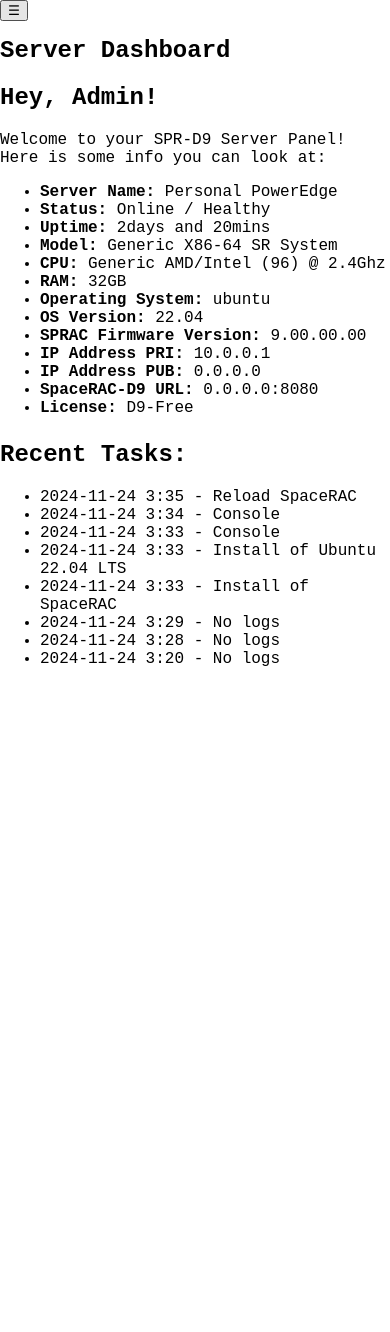
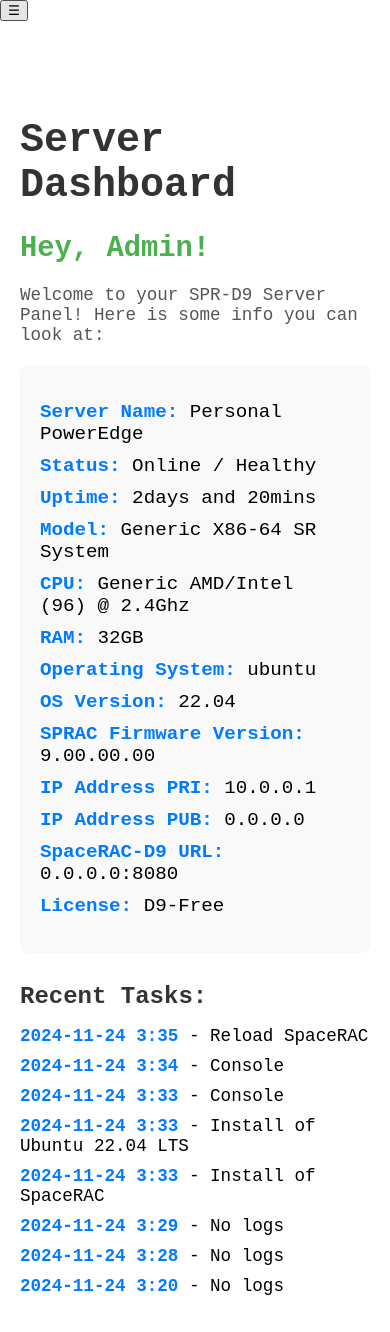
Before and after one commit to katy-the-kat/SpaceRAC, a Flask app: page /dashboard in a window 390 px wide. Before the commit the page ends 666 px from the top, so only its background shows below. Run offline with Flask 3, Linux system fonts and the light colour scheme; the visitor is signed in with stand-in values (Sample User, id 1).

Commit message:
STYLE FUCKING MOBILE UPDATE

```diff
--- a/static/style.css
+++ b/static/style.css
@@ -8,7 +8,7 @@ body {
 }
 
 /* Sidebar styling */
-#sidebar, .sidebar {
+#sidebar {
     position: fixed;
     top: 0;
     left: 0;
@@ -21,13 +21,13 @@ body {
     transition: transform 0.3s ease;
 }
 
-#sidebar h2, .sidebar h2 {
+#sidebar h2 {
     text-align: center;
     font-size: 1.5em;
     margin-bottom: 30px;
 }
 
-#sidebar a, .sidebar a {
+#sidebar a {
     color: white;
     text-decoration: none;
     display: block;
@@ -38,175 +38,95 @@ body {
     transition: background-color 0.3s;
 }
 
-#sidebar a:hover, .sidebar a:hover {
+#sidebar a:hover {
     background-color: #00509e;
 }
 
-/* Content area styling */
-.main-content, .console-container, .dashboard-container {
-    margin-left: 250px; /* Ensures content stays next to the sidebar */
+/* Main content area */
+#main-content {
+    margin-left: 250px;
     padding: 20px;
     box-sizing: border-box;
 }
 
-/* Console Management Page Styling */
-.console-container {
-    margin-left: 250px;
-    padding: 20px;
-    max-width: 1000px;
-    margin-top: 50px;
-    background-color: #1d1d1d;
-    border-radius: 10px;
-    box-shadow: 0 4px 8px rgba(0, 0, 0, 0.2);
+/* Dashboard styling */
+.dashboard-title {
+    font-size: 2.5em;
+    color: #333;
+    margin-bottom: 10px;
 }
 
-#console {
-    width: 100%;
-    height: 400px;
-    overflow-y: scroll;
-    background-color: black;
-    color: white;
-    padding: 20px;
-    border-radius: 5px;
-    margin-bottom: 20px;
-    font-family: monospace;
-}
-
-#inputBox {
-    width: 100%;
-    padding: 12px;
-    background-color: #333;
-    color: white;
-    border: none;
-    font-size: 1.1em;
-    border-radius: 5px;
-    margin-top: 10px;
-    transition: background-color 0.3s;
-}
-
-#inputBox:focus {
-    outline: none;
-    background-color: #555;
-}
-
-/* Power Control Page Styling */
-.power-container {
-    margin-left: 270px;
-    padding: 20px;
-    max-width: 1000px;
-    margin-top: 50px;
-    color: black;
-}
-
-h1, h3 {
-    font-size: 24px;
+.greeting {
+    font-size: 1.8em;
+    color: #4CAF50;
     margin-bottom: 20px;
 }
 
-.control-buttons {
+.welcome-text {
+    font-size: 1.1em;
+    color: #555;
+    margin-bottom: 20px;
+}
+
+.server-info {
+    background-color: #f9f9f9;
+    padding: 20px;
+    border-radius: 8px;
     margin-bottom: 30px;
 }
 
-.control-button {
-    padding: 10px 20px;
-    background-color: #444;
-    color: white;
-    border: none;
-    cursor: pointer;
-    font-size: 16px;
-    margin-right: 20px;
-    transition: background-color 0.3s ease;
+.server-info ul {
+    list-style-type: none;
+    padding: 0;
 }
 
-.control-button:hover {
-    background-color: #555;
+.server-info li {
+    font-size: 1.2em;
+    margin-bottom: 10px;
 }
 
-.stats-info {
-    margin-top: 40px;
+.server-info li strong {
+    color: #007BFF;
 }
 
-#server-status {
-    font-size: 18px;
-    margin-top: 10px;
+.tasks-title {
+    font-size: 1.5em;
+    color: #333;
+    margin-bottom: 10px;
 }
 
-#server-stats {
-    font-family: 'Source Code Pro', monospace;
-    white-space: pre-wrap;
-    background-color: #111;
-    padding: 20px;
-    margin-top: 10px;
-    border-radius: 5px;
+.task-list {
+    list-style-type: none;
+    padding: 0;
 }
 
-/* Login Page */
-.login-container {
-    max-width: 400px;
-    margin: 100px auto;
-    padding: 20px;
-    background-color: #333;
-    border-radius: 10px;
+.task-list li {
+    font-size: 1.1em;
+    margin-bottom: 10px;
 }
 
-.login-container h2 {
-    text-align: center;
-    font-size: 24px;
-    color: #fff;
-    margin-bottom: 20px;
-}
-
-.login-container input {
-    width: 100%;
-    padding: 12px;
-    margin-bottom: 20px;
-    background-color: #444;
-    border: none;
-    color: #fff;
-    border-radius: 5px;
-}
-
-.login-container button {
-    width: 100%;
-    padding: 12px;
-    background-color: #555;
-    border: none;
-    color: white;
-    font-size: 16px;
-    border-radius: 5px;
-    cursor: pointer;
-}
-
-.login-container button:hover {
-    background-color: #666;
-}
-
-.error-message {
-    color: #ff3333;
-    text-align: center;
-    margin-top: 10px;
+.task-time {
+    font-weight: bold;
+    color: #007BFF;
 }
 
 /* Sidebar and Main Content Layout */
 #wrapper {
     display: flex;
-    justify-content: space-between;
 }
 
-#sidebar, .sidebar {
+#sidebar {
     flex: 0 0 250px; /* Fixed width for sidebar */
 }
 
-#console-container {
+#main-content {
     flex: 1; /* Allow content to take up the remaining space */
+    padding-left: 20px;
+    margin-top: 50px;
 }
 
 /* Responsive Design */
 @media (max-width: 768px) {
-    #menu-toggle {
-        display: block; /* Show menu toggle button */
-    }
-
     #sidebar {
         width: 200px; /* Reduce sidebar width on smaller screens */
         transform: translateX(-100%); /* Hidden by default on mobile */
@@ -218,38 +138,15 @@ h1, h3 {
         transform: translateX(0); /* Slide sidebar into view */
     }
 
-    .main-content {
+    #main-content {
         margin-left: 0; /* Remove fixed margin for main content */
         padding: 20px;
     }
 
-    iframe {
-        height: auto; /* Full height iframe for small screens */
-        width: 100%;
-    }
-
-    .login-container {
-        margin: 50px auto; /* Reduced margin for smaller screens */
-    }
-
-    .sidebar a {
-        font-size: 1em; /* Adjust link size for mobile */
-        padding: 10px; /* Adjust padding for smaller screens */
-    }
-
     /* Adjust content container width for small screens */
-    .console-container, .dashboard-container {
+    .dashboard-container {
         margin-left: 0;
         max-width: 100%;
         padding: 10px;
     }
-
-    /* Console Input and Output adjustment */
-    #console {
-        height: 250px; /* Smaller console area on mobile */
-    }
-
-    #inputBox {
-        font-size: 1em; /* Adjust font size of input for mobile */
-    }
 }
```
